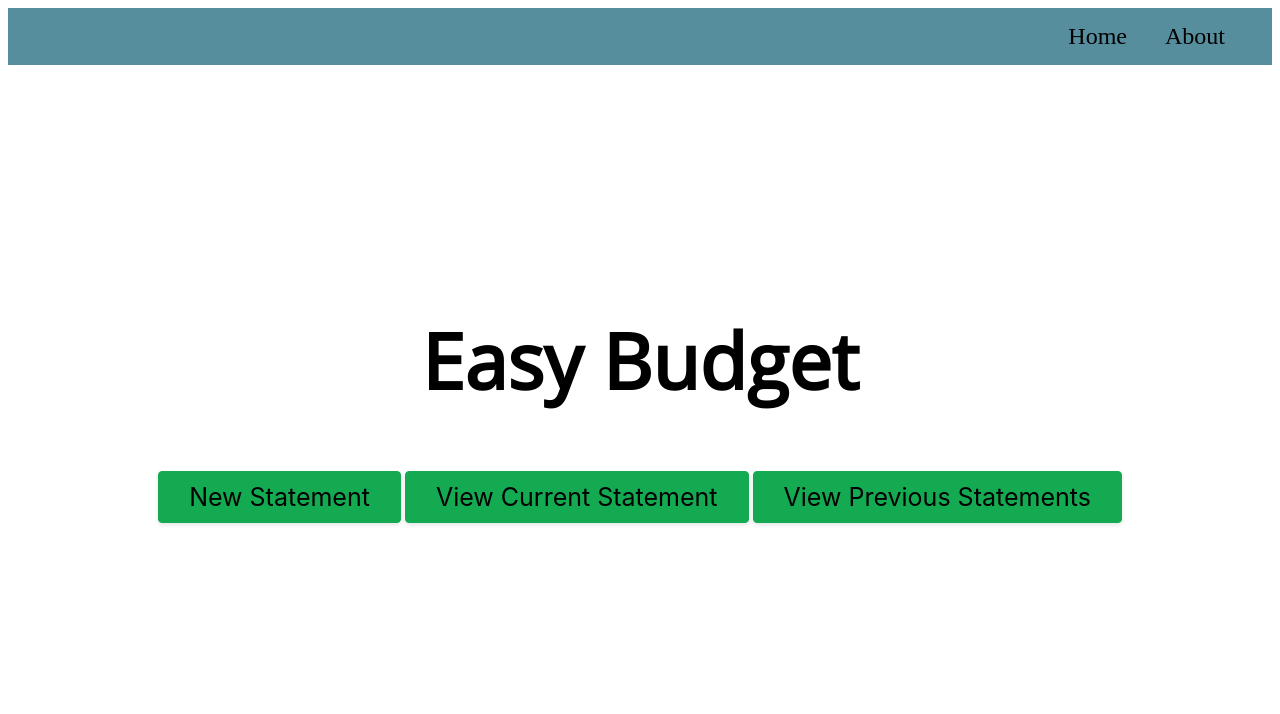
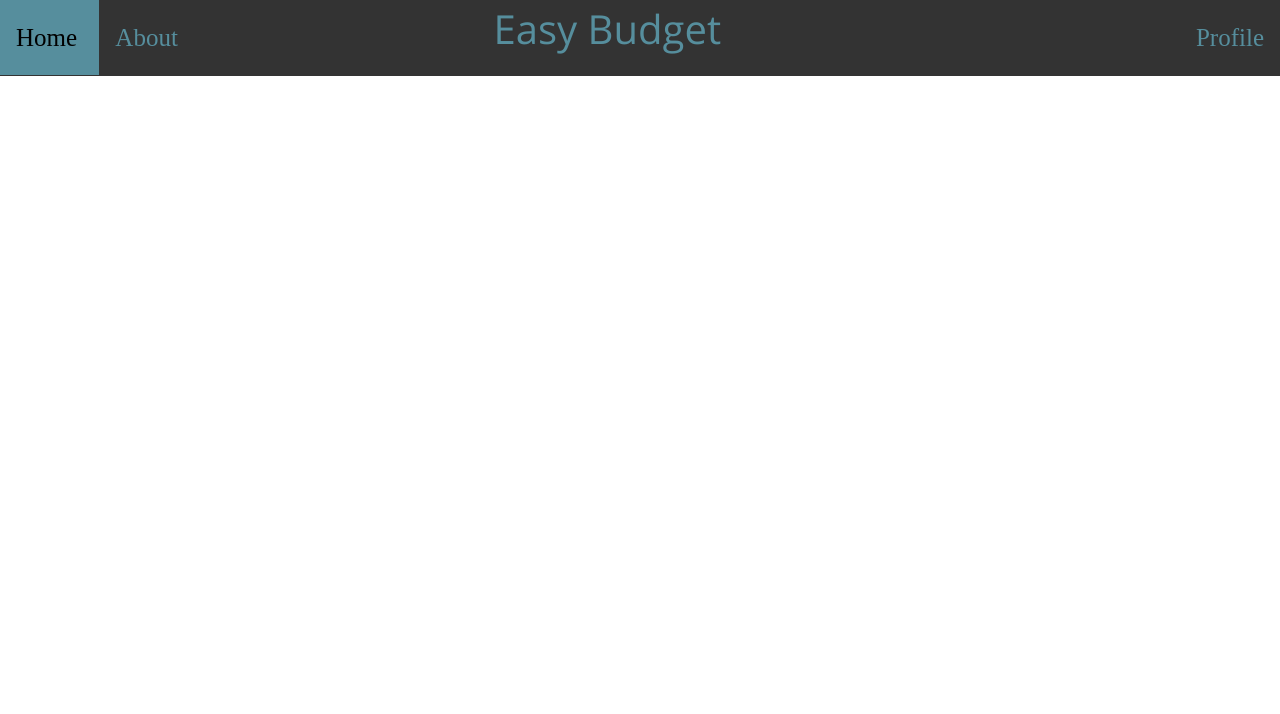
Before and after one commit to TJCornwell/Senior-Project, a Flask app: page / in a window 1280 px wide. Shown: the top 714 px of the page. Run offline with Flask 3, Linux system fonts and the light colour scheme; some libraries are stand-ins or nearby versions.

Commit message:
Update Nav Bar

```diff
--- a/static/css/HomePageStyle.css
+++ b/static/css/HomePageStyle.css
@@ -2,102 +2,50 @@ body{
     background-color: rgb(255, 255, 255);
     display: flex;
     flex-direction: column;
+    margin: 0
 }
 
+@font-face { /*Imports Google font*/
+  font-family: 'Product Sans';
+  font-style: normal;
+  src: local('Open Sans'), local('OpenSans'), url(https://fonts.gstatic.com/s/productsans/v5/HYvgU2fE2nRJvZ5JFAumwegdm0LZdjqr5-oayXSOefg.woff2) format('woff2');
+}
 
 /*top nav bar
   includes: Profile icon, opens selector for "View Account", "Log out"
 */
-.Top-Section{
+.Top-Section
+{
+  position: relative;
   display: flex;
-  background-color: #568E9D;
-  border: 15px solid#568E9D;
-  top: 0;
-  justify-content: right;
+  background-color: #333;
+  color: #568E9D;
+  justify-content: space-between;
+  align-items: center;
+  font-size: 25px;
+  padding-top: 1.5rem;
+  padding-bottom: 1.5rem;
+  p{
+    position: absolute;
+    font-family: Product Sans;
+    font-size: 2.5rem;
+    font-weight: 550;
+    transform: translateX(-85%) translateY(-140%);
+  }
+
+  a{
+    color: #568E9D;
+    padding-left: 16px;
+    padding-right: 16px;
+    padding-top: 1.5rem;
+    padding-bottom: 1.5rem;
+    text-decoration: none;
+    transform: translateY(-100%);
+  }
+  a:hover{
+    background-color: #568E9D;
+    color: black;
+
+  }
+
 }
-
-.Top-Section a{
-  font-size: 1.5rem;
-  padding-right: 2rem;
-}
-
-/*Disables hyperlinks from changing colors after being visited*/
-.Top-Section a:link{
-  color: Black;
-}
-.Top-Section a:visited{
-  color: Black;
-}
-.Top-Section a:active{
-  color: none;
-}
-.Top-Section a:hover{
-  color: white;
-}
-.Top-Section a:link, a:visited{
-  text-decoration: none;
-}
-
-
-
-
-
-/*Main Program Name
-  Centered similarly to Google Home page*/
-
-.Middle{
-  flex-grow: 1;
-  display: flex;
-  flex-direction: column;
-  justify-content: center;
-  align-items: center;
-  padding: 12rem 0;
-  gap: 1.2rem;
-}
-@font-face { /*Imports Google font*/
-  font-family: 'Product Sans';
-  font-style: normal;
-  font-weight: 400;
-  src: local('Open Sans'), local('OpenSans'), url(https://fonts.gstatic.com/s/productsans/v5/HYvgU2fE2nRJvZ5JFAumwegdm0LZdjqr5-oayXSOefg.woff2) format('woff2');
-}
-#LogoName{
-  display: flex;
-	flex-wrap: wrap;
-	justify-content: center;
-	height: 92px;
-	font-family: Product Sans;
-	font-size: 6vw;
-	padding: 0px;
-}
-
-/*Buttons below Program Name that lead to different Statement Pages*/
-.StatementActions{
-
-  background-color: #13aa52;
-  border: 1px solid #13aa52;
-  border-radius: 4px;
-  box-shadow: rgba(0, 0, 0, .1) 0 2px 4px 0;
-  padding: 1em;
-  box-sizing: border-box;
-  cursor: pointer;
-  font-family: "Akzidenz Grotesk BQ Medium", -apple-system, BlinkMacSystemFont, sans-serif;
-  font-size: 25px;
-  font-weight: 400;
-  outline: none;
-  outline: 0;
-  text-align: center;
-  transform: translateY(0);
-  transition: transform 150ms, box-shadow 150ms;
-  user-select: none;
-  -webkit-user-select: none;
-  touch-action: manipulation;
-}
-.StatementActions:hover {
-  box-shadow: rgba(0, 0, 0, .15) 0 3px 9px 0;
-  transform: translateY(-2px);
-}
-@media (min-width: 768px) {
-  .StatementActions {
-    padding: 10px 30px;
-  }
-}
--- a/templates/HomePage.html
+++ b/templates/HomePage.html
@@ -9,41 +9,28 @@
     <script src="https://kit.fontawesome.com/d4b180fb45.js" crossorigin="anonymous"></script>
 </head>
 
+
+<!--Top Navigation bar for the pages-->
 <body>
-
     <div class="Top-Section">
-        <!--Can be changed to an image with a link to another page instead of a button
-            Wrap is <a href=="profilePage.html">-->
+        <!--Need to add proper links to the pages-->
         <div class="Left-side">
-            <a href="https://www.google.com/url?sa=i&url=https%3A%2F%2Fnews.christianacare.org%2F2023%2F05%2Fthe-scoop-on-poop%2F&psig=AOvVaw2OkThjwIYaJKfYnQcTzmQH&ust=1707977043473000&source=images&cd=vfe&opi=89978449&ved=0CBMQjRxqFwoTCJCV7biUqoQDFQAAAAAdAAAAABAE">
+            <a class="active" href="HomePage">
                 Home
             </a>
             <a href="https://www.google.com/url?sa=i&url=https%3A%2F%2Fnews.christianacare.org%2F2023%2F05%2Fthe-scoop-on-poop%2F&psig=AOvVaw2OkThjwIYaJKfYnQcTzmQH&ust=1707977043473000&source=images&cd=vfe&opi=89978449&ved=0CBMQjRxqFwoTCJCV7biUqoQDFQAAAAAdAAAAABAE">
                 About
             </a>
         </div>
-
+        <div class="Center-side">
+            <p>Easy Budget</p>
+        </div>
+        <div div class="Right-side">
+            <a href="https://www.google.com/url?sa=i&url=https%3A%2F%2Fnews.christianacare.org%2F2023%2F05%2Fthe-scoop-on-poop%2F&psig=AOvVaw2OkThjwIYaJKfYnQcTzmQH&ust=1707977043473000&source=images&cd=vfe&opi=89978449&ved=0CBMQjRxqFwoTCJCV7biUqoQDFQAAAAAdAAAAABAE">
+                Profile
+            </a>
+        </div>
 
     </div>
 
-    <div class="Middle">
-        <h1 id="LogoName">Easy Budget</h1>
-
-        <!--Statement buttons below Program name-->
-        <div class="Actions">
-            <button class="StatementActions" id="NewStatement">New Statement</button>
-            <button class="StatementActions" id="CurrentStatement">View Current Statement</button>
-            <button class="StatementActions" id="PrevStatement">View Previous Statements</button>
-        </div>
-    </div>
 </body>
-
-
-<!--JS to open/close Profile Picture window select form-->
-<script>
-    document.getElementById('SelectFormOpen').addEventListener('click', function() {
-            document.getElementById('ProfileSelectFormContainter').classList.toggle('show');
-        });
-
-</script>
-</html>
```
